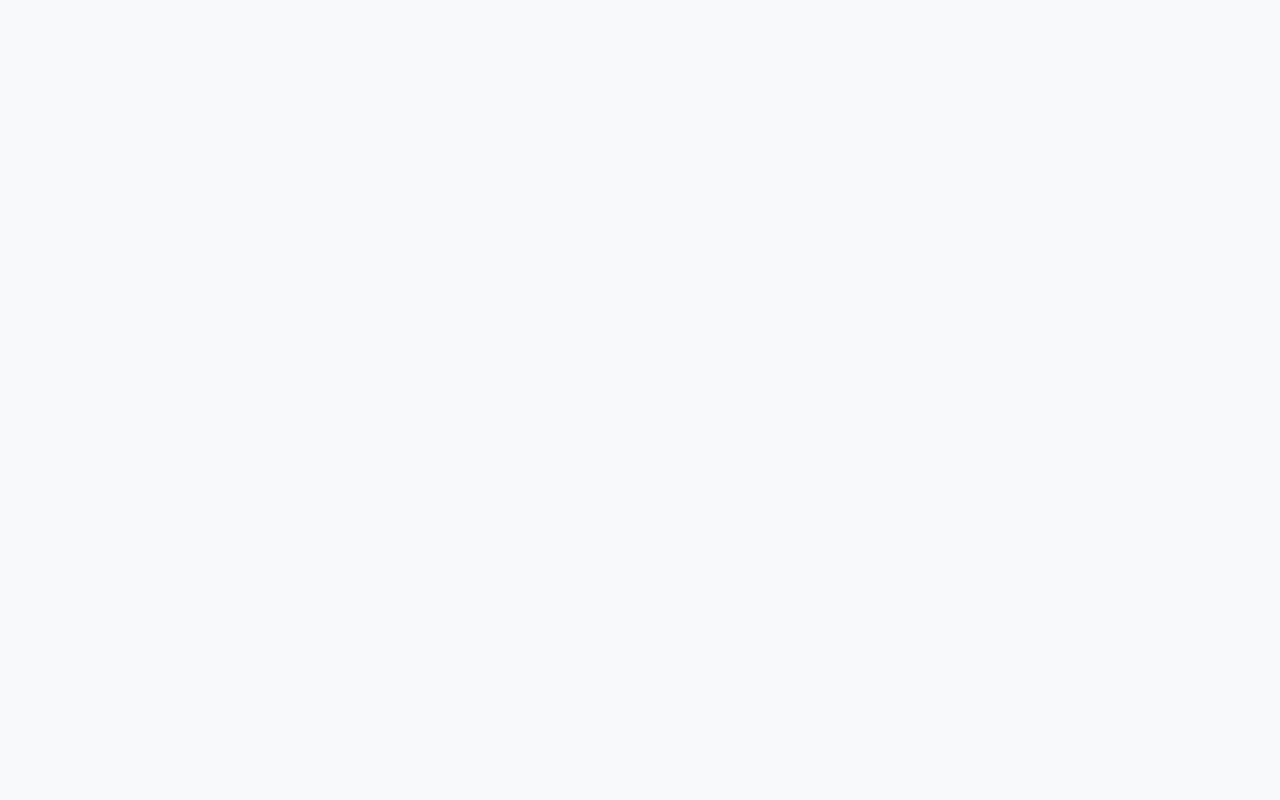
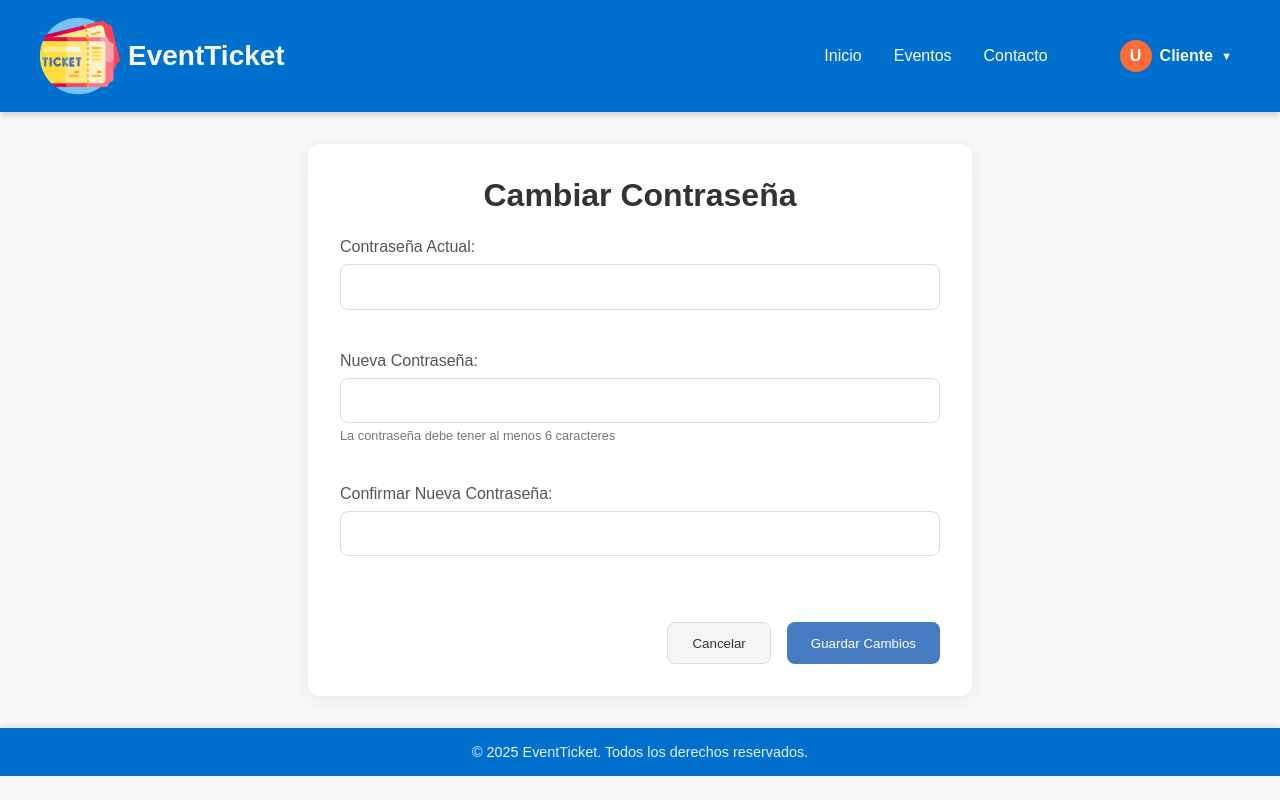
Before and after one commit to MiguelCrispim911/eventos-backend, a React (Vite) app in the folder frontend/: page /cambiar-contrasena in a window 1280 px wide. Before the commit this address had no page. Built offline with nearby package versions, Linux system fonts and the light colour scheme; sample sign-in values are in the browser's storage.

Commit message:
corregir cambiar contraseña y listar compras

```diff
--- /dev/null
+++ b/frontend/src/pages/CambiarContrasena/CambiarContrasena.jsx
@@ -0,0 +1,200 @@
+import React, { useState, useEffect } from 'react';
+import { useNavigate } from 'react-router-dom';
+import { jwtDecode } from 'jwt-decode';
+import styles from './CambiarContrasena.module.css';
+
+const CambiarContrasena = () => {
+  const navigate = useNavigate();
+  const [loading, setLoading] = useState(false);
+  const [error, setError] = useState('');
+  const [success, setSuccess] = useState('');
+  const [formData, setFormData] = useState({
+    contrasenaActual: '',
+    nuevaContrasena: '',
+    confirmarNuevaContrasena: ''
+  });
+  const [userData, setUserData] = useState(null);
+
+  useEffect(() => {
+    const fetchUserData = async () => {
+      try {
+        const token = localStorage.getItem('authToken');
+        if (!token) {
+          navigate('/login');
+          return;
+        }
+
+        const decodedToken = jwtDecode(token);
+        const cedula = decodedToken.cedula || decodedToken.id_usuario;
+
+        setUserData({ cedula });
+      } catch (err) {
+        console.error('Error al obtener datos del usuario:', err);
+        navigate('/login');
+      }
+    };
+
+    fetchUserData();
+  }, [navigate]);
+
+  const handleChange = (e) => {
+    const { name, value } = e.target;
+    setFormData(prevState => ({
+      ...prevState,
+      [name]: value
+    }));
+  };
+
+  const handleSubmit = async (e) => {
+    e.preventDefault();
+    setError('');
+    setSuccess('');
+
+    // Validaciones
+    if (!formData.contrasenaActual || !formData.nuevaContrasena || !formData.confirmarNuevaContrasena) {
+      setError('Todos los campos son obligatorios');
+      return;
+    }
+
+    if (formData.nuevaContrasena !== formData.confirmarNuevaContrasena) {
+      setError('Las contraseñas nuevas no coinciden');
+      return;
+    }
+
+    if (formData.nuevaContrasena.length < 6) {
+      setError('La nueva contraseña debe tener al menos 6 caracteres');
+      return;
+    }
+
+    setLoading(true);
+
+    try {
+      const token = localStorage.getItem('authToken');
+      if (!token) {
+        navigate('/login');
+        return;
+      }
+
+      // Verificar la contraseña actual
+      const verifyResponse = await fetch('http://localhost:8000/clientes/verify-password', {
+        method: 'POST',
+        headers: {
+          'Content-Type': 'application/json',
+          'Authorization': `Bearer ${token}`
+        },
+        body: JSON.stringify({
+          cedula: userData.cedula,
+          password: formData.contrasenaActual
+        }),
+      });
+
+      if (!verifyResponse.ok) {
+        setError('La contraseña actual es incorrecta');
+        setLoading(false);
+        return;
+      }
+
+      // Actualizar la contraseña
+      const updateResponse = await fetch(`http://localhost:8000/clientes/${userData.cedula}`, {
+        method: 'PATCH',
+        headers: {
+          'Content-Type': 'application/json',
+          'Authorization': `Bearer ${token}`
+        },
+        body: JSON.stringify({
+          contrasena: formData.nuevaContrasena
+        }),
+      });
+
+      if (!updateResponse.ok) {
+        const errorData = await updateResponse.json();
+        throw new Error(errorData.detail || 'Error al actualizar la contraseña');
+      }
+
+      setSuccess('¡Contraseña actualizada con éxito!');
+      setFormData({
+        contrasenaActual: '',
+        nuevaContrasena: '',
+        confirmarNuevaContrasena: ''
+      });
+
+      // Redirigir después de un breve retraso
+      setTimeout(() => {
+        navigate('/perfil');
+      }, 2000);
+
+    } catch (err) {
+      console.error('Error al cambiar contraseña:', err);
+      setError(err.message || 'Error al cambiar la contraseña. Intente nuevamente.');
+    } finally {
+      setLoading(false);
+    }
+  };
+
+  return (
+    <div className={styles.cambiarContrasenaContainer}>
+      <h2 className={styles.title}>Cambiar Contraseña</h2>
+
+      {error && <div className={styles.error}>{error}</div>}
+      {success && <div className={styles.success}>{success}</div>}
+
+      <form onSubmit={handleSubmit} className={styles.form}>
+        <div className={styles.formGroup}>
+          <label className={styles.label}>Contraseña Actual:</label>
+          <input
+            type="password"
+            name="contrasenaActual"
+            value={formData.contrasenaActual}
+            onChange={handleChange}
+            className={styles.input}
+            required
+          />
+        </div>
+
+        <div className={styles.formGroup}>
+          <label className={styles.label}>Nueva Contraseña:</label>
+          <input
+            type="password"
+            name="nuevaContrasena"
+            value={formData.nuevaContrasena}
+            onChange={handleChange}
+            className={styles.input}
+            required
+          />
+          <span className={styles.helpText}>La contraseña debe tener al menos 6 caracteres</span>
+        </div>
+
+        <div className={styles.formGroup}>
+          <label className={styles.label}>Confirmar Nueva Contraseña:</label>
+          <input
+            type="password"
+            name="confirmarNuevaContrasena"
+            value={formData.confirmarNuevaContrasena}
+            onChange={handleChange}
+            className={styles.input}
+            required
+          />
+        </div>
+
+        <div className={styles.buttonsContainer}>
+          <button
+            type="button"
+            className={styles.cancelButton}
+            onClick={() => navigate('/perfil')}
+          >
+            Cancelar
+          </button>
+          <button
+            type="submit"
+            className={styles.saveButton}
+            disabled={loading}
+          >
+            {loading ? 'Guardando...' : 'Guardar Cambios'}
+          </button>
+        </div>
+      </form>
+    </div>
+  );
+};
+
+export default CambiarContrasena;
--- /dev/null
+++ b/frontend/src/pages/CambiarContrasena/CambiarContrasena.module.css
@@ -0,0 +1,131 @@
+.cambiarContrasenaContainer {
+  max-width: 600px;
+  margin: 2rem auto;
+  padding: 2rem;
+  background-color: #fff;
+  border-radius: 12px;
+  box-shadow: 0 4px 20px rgba(0, 0, 0, 0.08);
+}
+
+.title {
+  color: #333;
+  font-size: 2rem;
+  margin-bottom: 1.5rem;
+  text-align: center;
+  font-weight: 600;
+}
+
+.form {
+  display: flex;
+  flex-direction: column;
+  gap: 2.6rem;
+}
+
+.formGroup {
+  display: flex;
+  flex-direction: column;
+  margin-bottom: 0,5rem;
+}
+
+.label {
+  font-weight: 500;
+  margin-bottom: 0.5rem;
+  color: #555;
+}
+
+.input {
+  padding: 0.8rem 1rem;
+  border: 1px solid #ddd;
+  border-radius: 8px;
+  font-size: 1rem;
+  transition: border-color 0.3s;
+}
+
+.input:focus {
+  outline: none;
+  border-color: #6B46C1;
+  box-shadow: 0 0 0 2px rgba(107, 70, 193, 0.2);
+}
+
+.helpText {
+  font-size: 0.8rem;
+  color: #777;
+  margin-top: 0.3rem;
+}
+
+.buttonsContainer {
+  display: flex;
+  justify-content: flex-end;
+  gap: 1rem;
+  margin-top: 1.5rem;
+}
+
+.cancelButton {
+  padding: 0.8rem 1.5rem;
+  background-color: #f5f5f5;
+  color: #333;
+  border: 1px solid #ddd;
+  border-radius: 8px;
+  font-weight: 500;
+  cursor: pointer;
+  transition: all 0.3s;
+}
+
+.cancelButton:hover {
+  background-color: #eee;
+}
+
+.saveButton {
+  padding: 0.8rem 1.5rem;
+  background-color: #467bc1;
+  color: white;
+  border: none;
+  border-radius: 8px;
+  font-weight: 500;
+  cursor: pointer;
+  transition: all 0.3s;
+}
+
+.saveButton:hover {
+  background-color: #2c4ace;
+}
+
+.saveButton:disabled {
+  background-color: #A78BFA;
+  cursor: not-allowed;
+}
+
+.error {
+  background-color: #FEE2E2;
+  color: #DC2626;
+  padding: 1rem;
+  border-radius: 8px;
+  margin-bottom: 1.5rem;
+  font-weight: 500;
+}
+
+.success {
+  background-color: #DCFCE7;
+  color: #16A34A;
+  padding: 1rem;
+  border-radius: 8px;
+  margin-bottom: 1.5rem;
+  font-weight: 500;
+}
+
+/* Responsive styles */
+@media (max-width: 768px) {
+  .cambiarContrasenaContainer {
+    margin: 1.5rem;
+    padding: 1.5rem;
+  }
+
+  .buttonsContainer {
+    flex-direction: column-reverse;
+  }
+
+  .cancelButton, .saveButton {
+    width: 100%;
+    text-align: center;
+  }
+}
--- a/frontend/src/pages/Perfil/Perfil.jsx
+++ b/frontend/src/pages/Perfil/Perfil.jsx
@@ -98,12 +98,20 @@ const Perfil = () => {
         </div>
       </div>
 
+      <div className={styles.buttonsContainer}>
         <button
           className={styles.editButton}
           onClick={() => navigate('/editar-perfil')}
         >
           Editar Perfil
         </button>
+        <button
+          className={styles.passwordButton}
+          onClick={() => navigate('/cambiar-contrasena')}
+        >
+          Cambiar Contraseña
+        </button>
+      </div>
     </div>
   );
 };
--- a/frontend/src/pages/Perfil/Perfil.module.css
+++ b/frontend/src/pages/Perfil/Perfil.module.css
@@ -74,12 +74,11 @@
 
 .buttonsContainer {
   display: flex;
-  justify-content: center;
-  gap: 1.2rem;
+  gap: 1rem;
   margin-top: 2rem;
 }
 
-.editButton {
+.editButton, .passwordButton {
   background: linear-gradient(135deg, #0070CE 0%, #0056B3 100%);
   color: white;
   border: none;
@@ -96,13 +95,24 @@
   box-shadow: 0 4px 10px rgba(0, 112, 206, 0.3);
 }
 
+.passwordButton {
+  background: linear-gradient(135deg, #469ac1 0%, #469ac1 100%);
+  box-shadow: 0 4px 10px rgba(107, 70, 193, 0.3);
+}
+
 .editButton:hover {
-  background: linear-gradient(135deg, #0056B3 0%, #003d80 100%);
+  background: linear-gradient(135deg, #0056B3 0%, #0056B3 100%);
   transform: translateY(-3px);
   box-shadow: 0 6px 15px rgba(0, 112, 206, 0.4);
 }
 
-.editButton:active {
+.passwordButton:hover {
+  background: linear-gradient(135deg, #1152b3 0%, #1152b3 100%);
+  transform: translateY(-3px);
+  box-shadow: 0 6px 15px rgba(107, 70, 193, 0.4);
+}
+
+.editButton:active, .passwordButton:active {
   transform: translateY(-1px);
 }
 
@@ -147,7 +157,7 @@
     width: 100%;
   }
 
-  .editButton {
+  .editButton, .passwordButton {
     width: 100%;
   }
 }
--- a/frontend/src/pages/crpListarCompras/ListarCompras.jsx
+++ b/frontend/src/pages/crpListarCompras/ListarCompras.jsx
@@ -68,6 +68,23 @@ const ListarCompras = () => {
     });
   };
 
+  const formatHora = (hora) => {
+    if (!hora) return 'No disponible';
+
+    try {
+      // Si la hora viene en formato HH:MM:SS, la formateamos a HH:MM AM/PM
+      const [horas, minutos, segundos] = hora.split(':');
+      if (horas && minutos) {
+        const hora12 = parseInt(horas, 10) % 12 || 12; // Convertir a formato 12 horas
+        const ampm = parseInt(horas, 10) >= 12 ? 'PM' : 'AM';
+        return `${hora12}:${minutos} ${ampm}`;
+      }
+      return hora;
+    } catch (error) {
+      return hora;
+    }
+  };
+
   if (loading) {
     return <div className="loading">Cargando datos...</div>;
   }
@@ -87,6 +104,7 @@ const ListarCompras = () => {
               <tr>
                 <th>ID Compra</th>
                 <th>Fecha</th>
+                <th>Hora</th>
                 <th>Cliente</th>
                 <th>Tipo de Boleta</th>
                 <th>Cantidad</th>
@@ -99,6 +117,7 @@ const ListarCompras = () => {
                 <tr key={compra.idcompra}>
                   <td>{compra.idcompra}</td>
                   <td>{formatFecha(compra.fecha)}</td>
+                  <td>{formatHora(compra.hora)}</td>
                   <td>
                     {clientes[compra.cedula] ? (
                       `${compra.cedula} - ${clientes[compra.cedula].nombres} ${clientes[compra.cedula].apellidos}`
@@ -117,7 +136,7 @@ const ListarCompras = () => {
                   <td>{compra.forma_pago}</td>
                   <td>
                     <span className={`status-indicator ${getEstadoClass(compra.estado)}`}></span>
-                    {compra.estado === 1 ? 'Activa' : 'Inactiva'}
+                    {compra.estado === 1 ? 'Activa' : 'Cancelada'}
                   </td>
                 </tr>
               ))}
--- a/frontend/src/routes/AppRouter.jsx
+++ b/frontend/src/routes/AppRouter.jsx
@@ -21,6 +21,7 @@ import Contacto from "../pages/Contacto/Contacto";
 import Registro from "../pages/Registro/Registro";
 import Perfil from "../pages/Perfil/Perfil";
 import EditarPerfil from "../pages/EditarPerfil/EditarPerfil";
+import CambiarContrasena from "../pages/CambiarContrasena/CambiarContrasena";
 import ExplorarEventos from "../pages/ClientesExEventos/ExplorarEventos";
 import EditarAdministrador from "../pages/crpEditarAdministrador/EditarAdministrador";
 import EditarEvento from "../pages/crpEditarEvento/EditarEvento";
@@ -42,6 +43,7 @@ const AppRouter = () => (
       <Route path="/registro" element={<Registro />} />
       <Route path="/perfil" element={<Perfil />} />
       <Route path="/editar-perfil" element={<EditarPerfil />} />
+      <Route path="/cambiar-contrasena" element={<CambiarContrasena />} />
       <Route path="/eventos" element={<ExplorarEventos />} />
       <Route path="/funciones/:id_evento" element={<Funciones />} />
       <Route path="/comprar-boletos/:id_funcion" element={<Compras />} />
```
Lines whose indentation alone changed are shown as unchanged.
